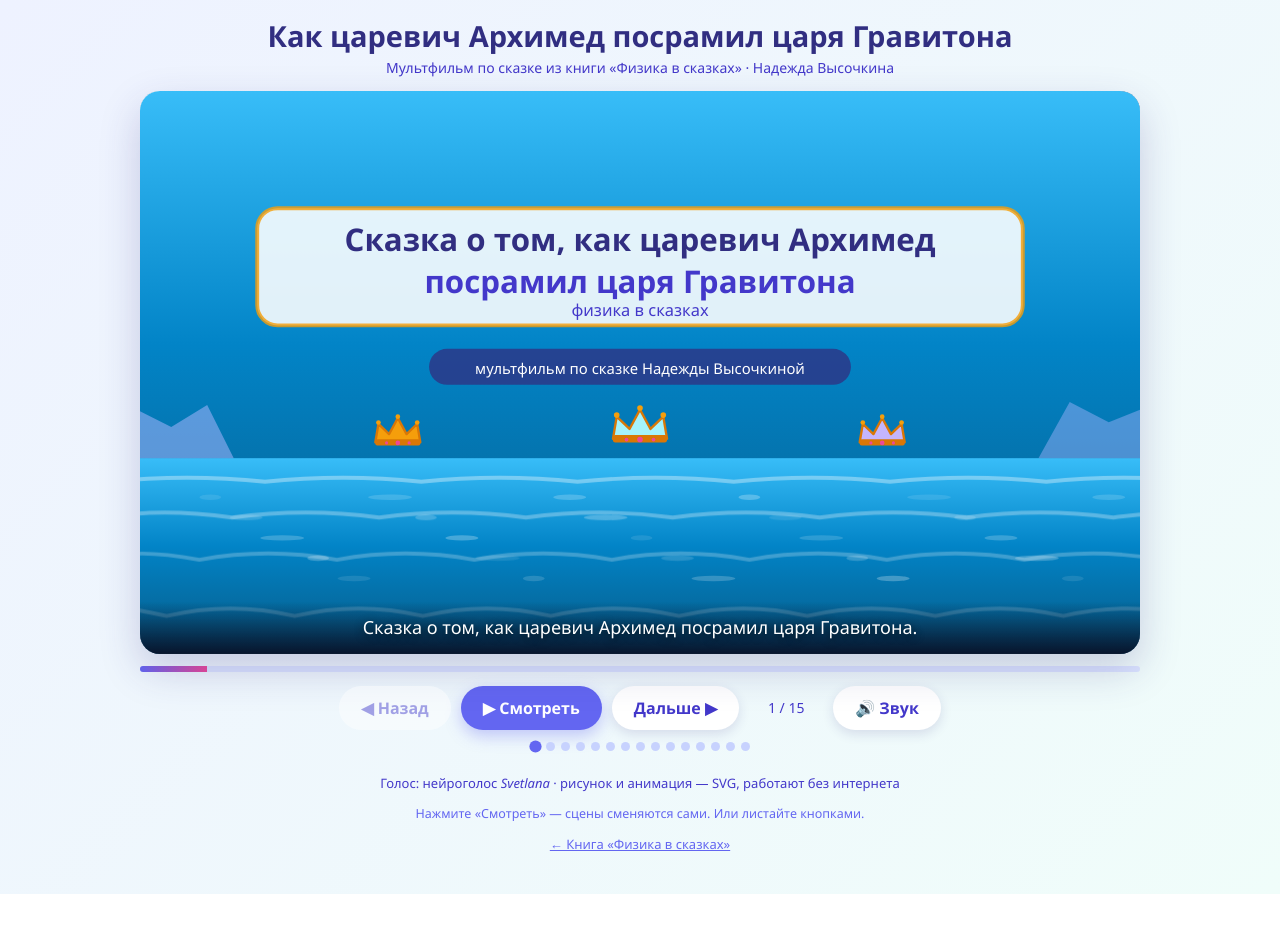
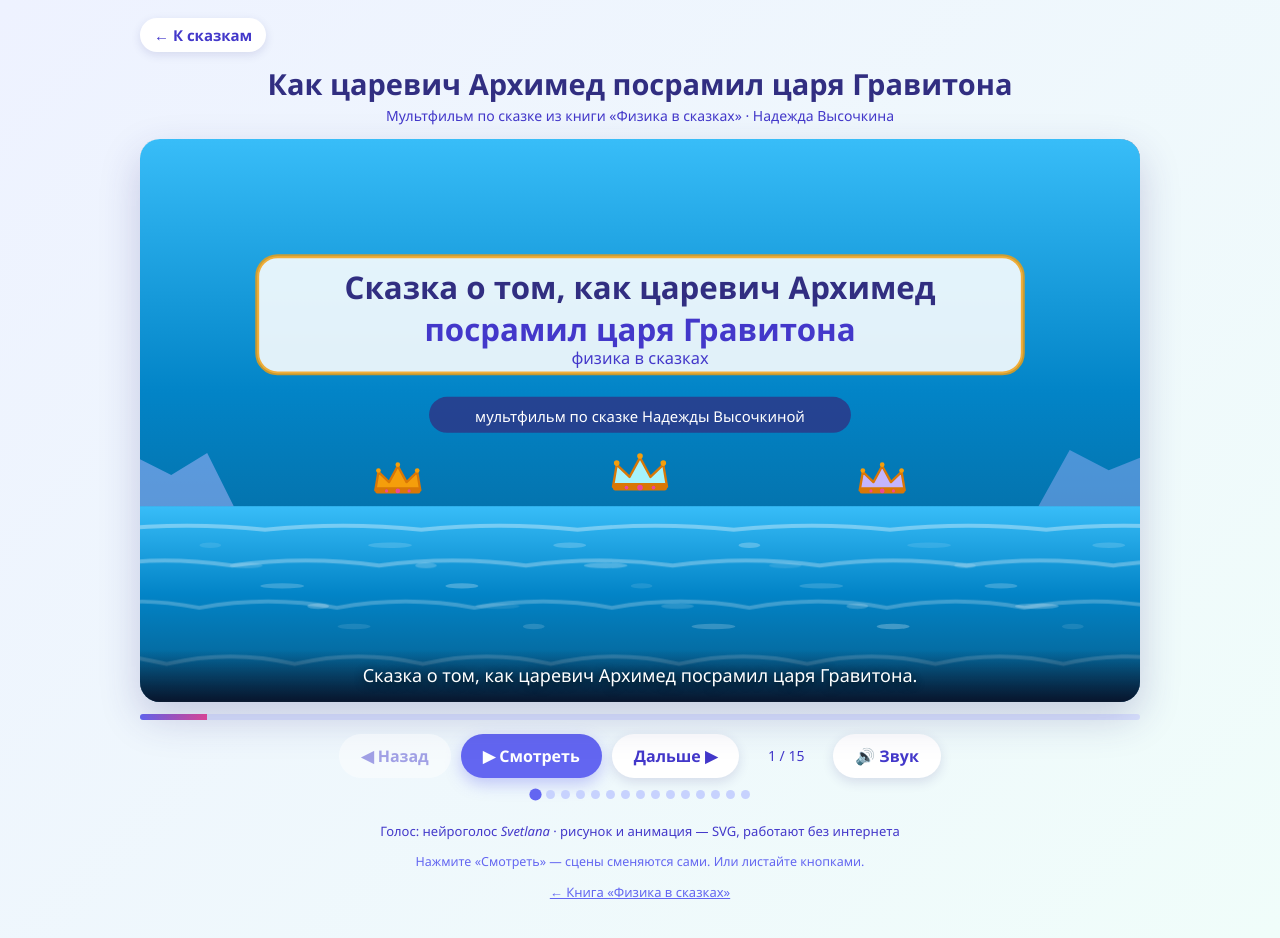
Before and after one commit to nvysockina-collab/physics-site, a plain HTML site: page cartoons/arhimed-i-graviton/index.html in a window 1280 px wide. Before the commit the page ends 894 px from the top, so only its background shows below. Drawn offline with Linux system fonts and the light colour scheme.

Commit message:
Add back link to cartoon page
На странице мультфильма не было возврата. Добавлена ссылка
«← К сказкам» вверху страницы — на ../../detyam/, в стиле сайта
(цвет и шрифт как у «← На главную» на странице «Для учеников»).

Страница добавлена в #3.

Co-Authored-By: Claude Opus 5.5 <noreply@anthropic.com>

```diff
--- a/cartoons/arhimed-i-graviton/index.html
+++ b/cartoons/arhimed-i-graviton/index.html
@@ -19,6 +19,14 @@ body{
   padding:18px 14px 40px;
 }
 .wrap{max-width:1000px;margin:0 auto}
+.back{
+  display:inline-block;margin:0 0 14px;color:#4338ca;text-decoration:none;
+  font-weight:600;font-size:15px;padding:7px 14px;border-radius:999px;background:#fff;
+  box-shadow:0 3px 10px rgba(49,46,129,.13);transition:transform .15s,box-shadow .15s;
+}
+.back:hover{text-decoration:underline;transform:translateY(-1px);
+  box-shadow:0 6px 16px rgba(49,46,129,.2)}
+.back:focus-visible{outline:3px solid var(--gold);outline-offset:2px}
 header{text-align:center;margin-bottom:14px}
 h1{font-size:clamp(19px,3.4vw,29px);margin:0 0 4px;line-height:1.25}
 .sub{color:var(--ink-soft);font-size:14px;margin:0}
@@ -82,6 +90,7 @@ footer a{color:var(--indigo)}
 </head>
 <body>
 <div class="wrap">
+  <a class="back" href="../../detyam/">← К сказкам</a>
   <header>
     <h1>Как царевич Архимед посрамил царя Гравитона</h1>
     <p class="sub">Мультфильм по сказке из книги «Физика в сказках» · Надежда Высочкина</p>
```
